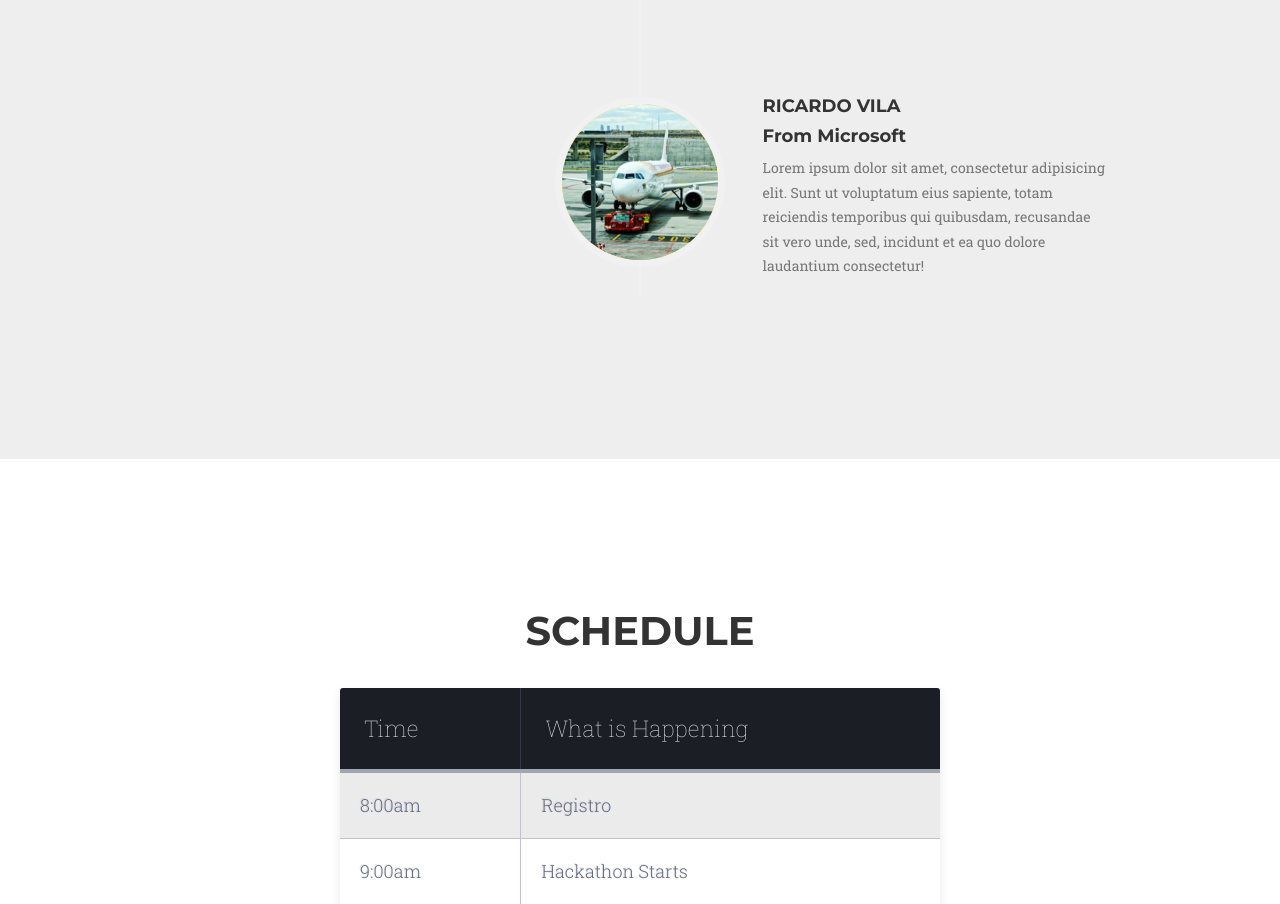
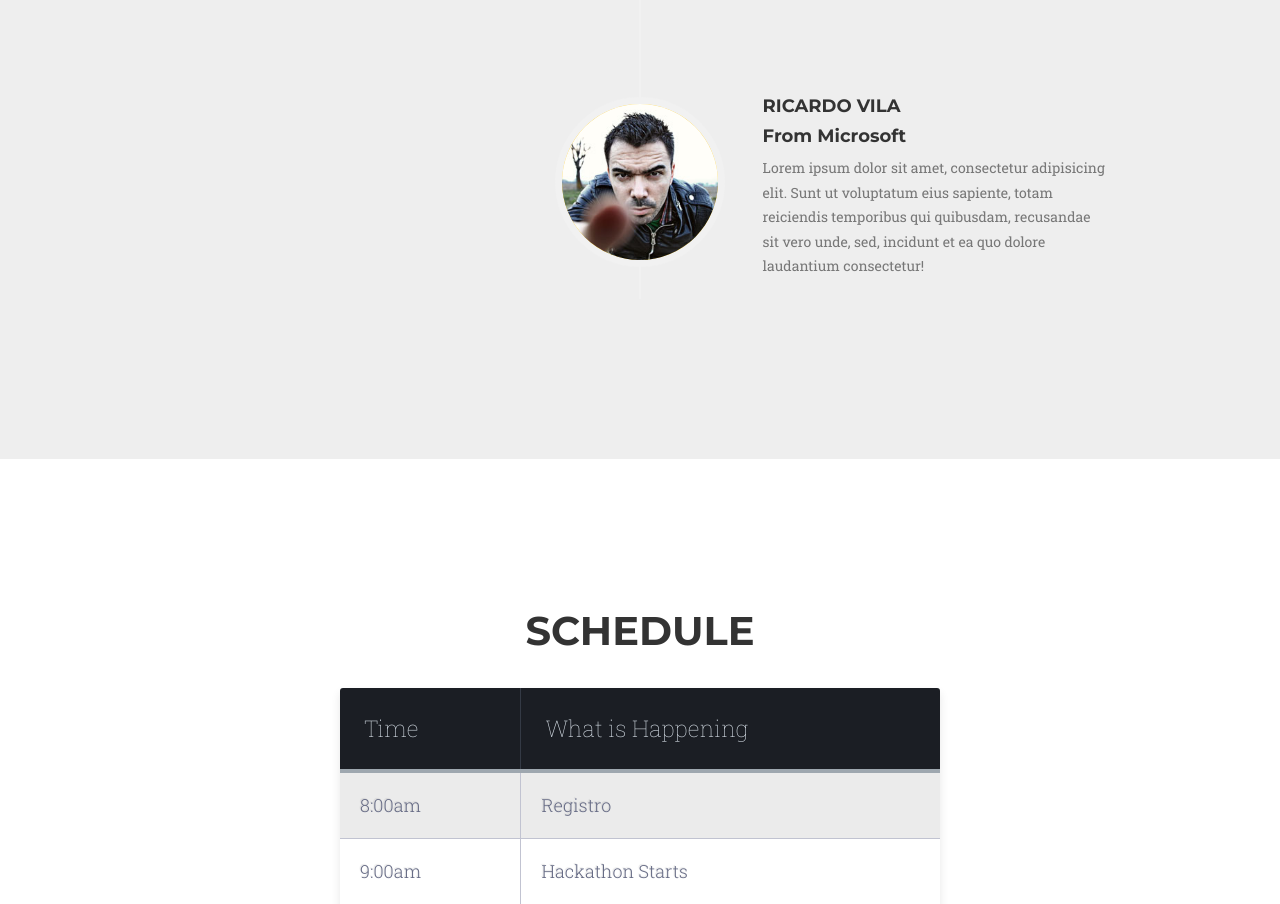
Before and after one commit to idea-platform/idea-platform.github.io, a website: page index.html in a window 1280 px wide. Shown: the part 1919-2823 px from the top of the page. Drawn offline with nearby package versions, Linux system fonts and the light colour scheme; a web font is replaced by a local one.

Commit message:
Update index.html

```diff
--- a/index.html
+++ b/index.html
@@ -155,7 +155,7 @@
                         </li>
                         <li class="timeline-inverted">
                             <div class="timeline-image">
-                                <img class="img-circle img-responsive" src="img/about/2.jpg" alt="">
+                                <img class="img-circle img-responsive" src="img/team/2.jpg" alt="">
                             </div>
                             <div class="timeline-panel">
                                 <div class="timeline-heading">
```
